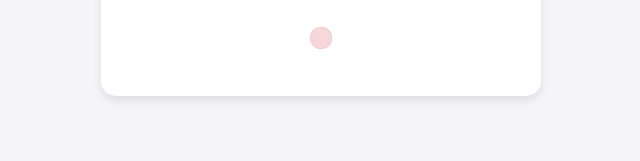
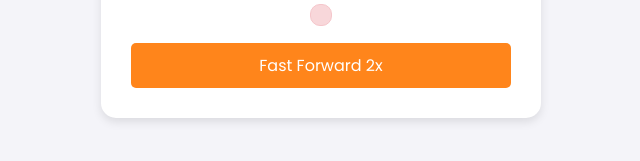
Before and after one commit to Sabnit/timekeeper, a plain HTML site: page index.html in a window 1280 px wide. Shown: the part 523-684 px from the top of the page, without its empty margins (319-959 px from the left). Drawn offline with Linux system fonts and the light colour scheme.

Commit message:
Time keeping app 2.1

```diff
--- a/index.html
+++ b/index.html
@@ -23,7 +23,7 @@
       <button id="demo-completed-button" disabled>Demo Completed</button>
 
       <div id="status"></div>
-      <button id="fast-forward-button" disabled hidden>Fast Forward 2x</button>
+      <button id="fast-forward-button" disabled>Fast Forward 2x</button>
     </div>
 
     <!-- Audio Elements -->
```
